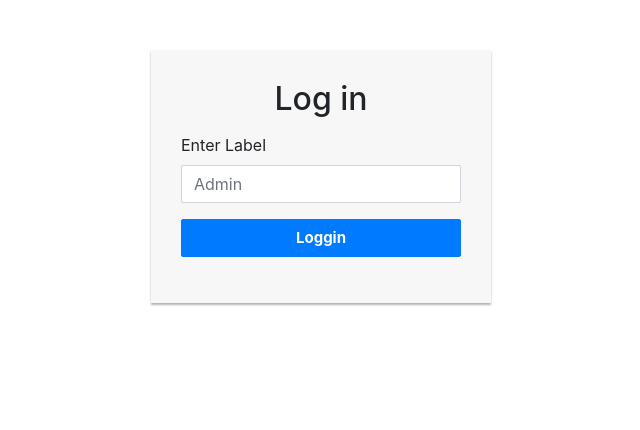
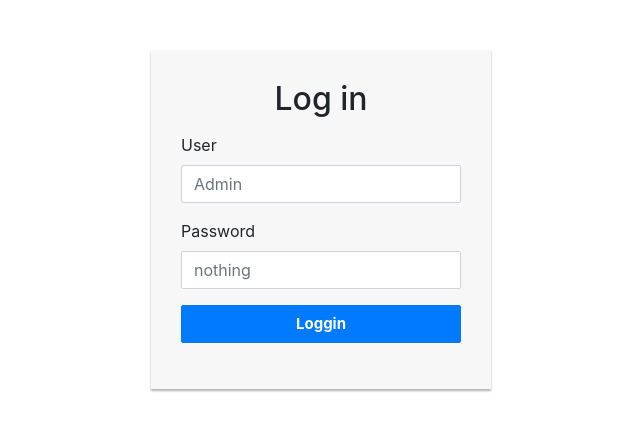
Before and after one commit to leolanese/React-formik-form, a React (Create React App) app: page / in a window 1280 px wide. Shown: the top 430 px of the page, without its empty margins (319-959 px from the left). Built offline with nearby package versions, Linux system fonts and the light colour scheme.

Commit message:
tiding up Components

```diff
--- a/src/App.js
+++ b/src/App.js
@@ -21,15 +21,16 @@ function App() {
         validationSchema={LoginSchema}
 
         onSubmit={(data, { setSubmitting, resetForm }) => {
-          console.table(data);
-          alert("Form valid. Submitting the form now");
-          resetForm();
-          setSubmitting(false);
+          setTimeout(() => {
+            console.table(data);
+            alert("Form valid. Submitting the form now");
+            resetForm();
+            setSubmitting(false);
+          }, 1000)
           }}
         >
 
         { props => (
-
           <Form>
             <div className="login-form">
               <h2 className="text-center">Log in</h2>
@@ -37,10 +38,20 @@ function App() {
               <div className="form-group">
                   <TextInputLogin
                     className="form-control"
-                    label="Enter Label"
+                    label="User"
+                    name="Enter password"
                     type="text"
+                    placeholder="Admin"
+                  ></TextInputLogin>
+              </div>
+
+              <div className="form-group">
+                  <TextInputLogin
+                    className="form-control"
+                    label="Password"
                     name="Enter password"
-                    placeholder="Admin"
+                    type="password"
+                    placeholder="nothing"
                   ></TextInputLogin>
               </div>
 
```
